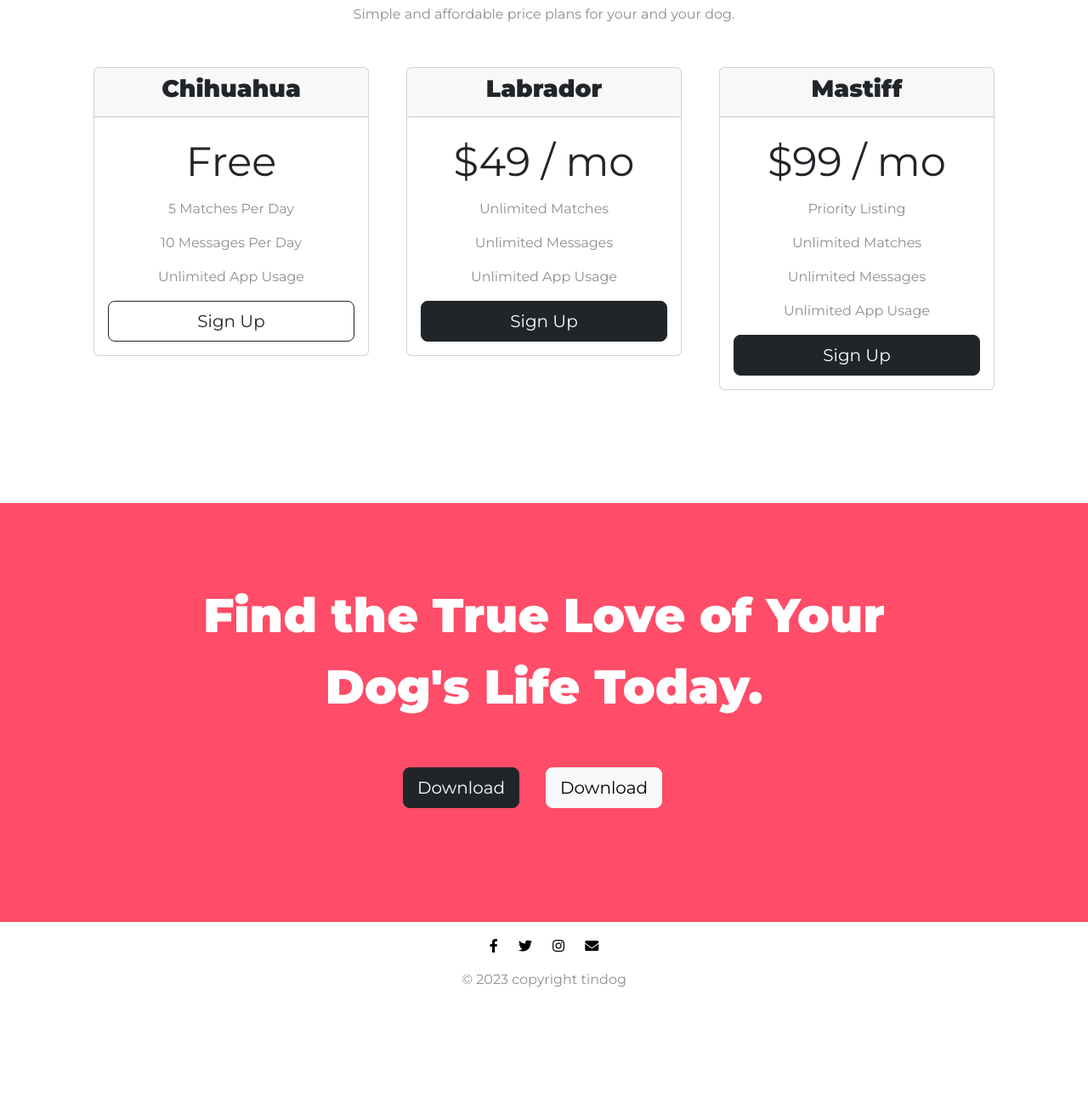
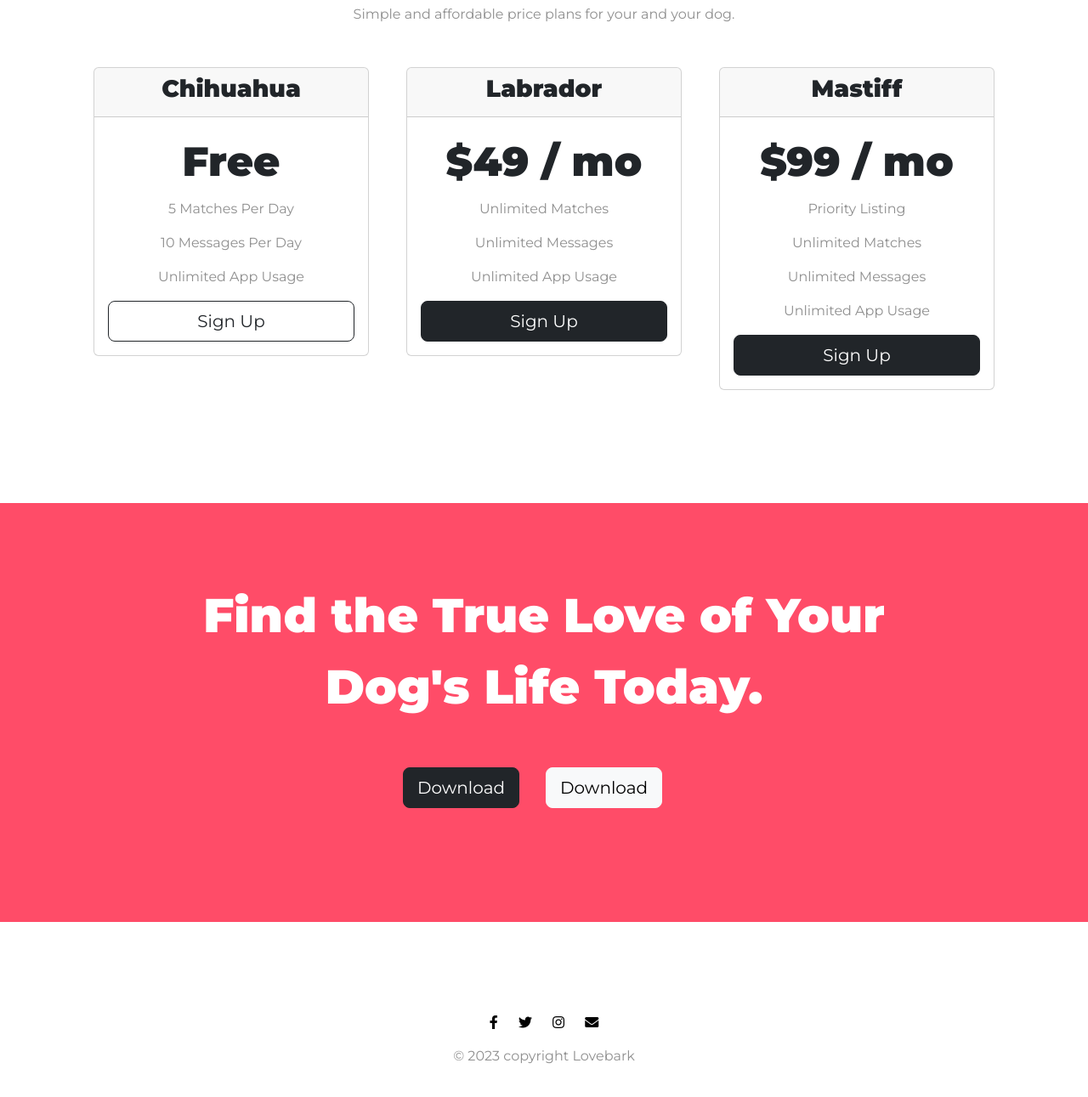
Before and after one commit to ambrish-kd/Lovebark, a plain HTML site: page index.html in a window 1280 px wide. Shown: the part 1999-3290 px from the top of the page at 85% size. Before the commit the page ends 3180 px from the top, so only its background shows below. Drawn offline with nearby package versions, Linux system fonts and the light colour scheme; some icons are missing.

Commit message:
Fix bugs in both html and style files - Fix h2 styling - Add footer id in footer element

```diff
--- a/css/style.css
+++ b/css/style.css
@@ -3,7 +3,7 @@ body {
     text-align: center;
 }
 
-h3 {
+h2, h3 {
     font-family: 'Montserrat';
     font-weight: bold;
 }
--- a/index.html
+++ b/index.html
@@ -179,12 +179,12 @@
     </section>
 
     <!-- Section 7: Footer -->
-    <footer>
+    <footer id="footer">
         <a href="https://www.facebook.com/"><i class="social-icon fab fa-facebook-f"></i></a>
         <a href="https://www.twitter.com/"><i class="social-icon fab fa-twitter"></i></a>
         <a href="https://www.instagram.com/"><i class="social-icon fab fa-instagram"></i></a>
-        <a href="mailto:tindog@gmail.com"><i class="social-icon fas fa-envelope"></i></a>
-        <p>© 2023 copyright tindog</p>
+        <a href="mailto:lovebark@gmail.com"><i class="social-icon fas fa-envelope"></i></a>
+        <p>© 2023 copyright Lovebark</p>
     </footer>
 </body>
 </html>
```
